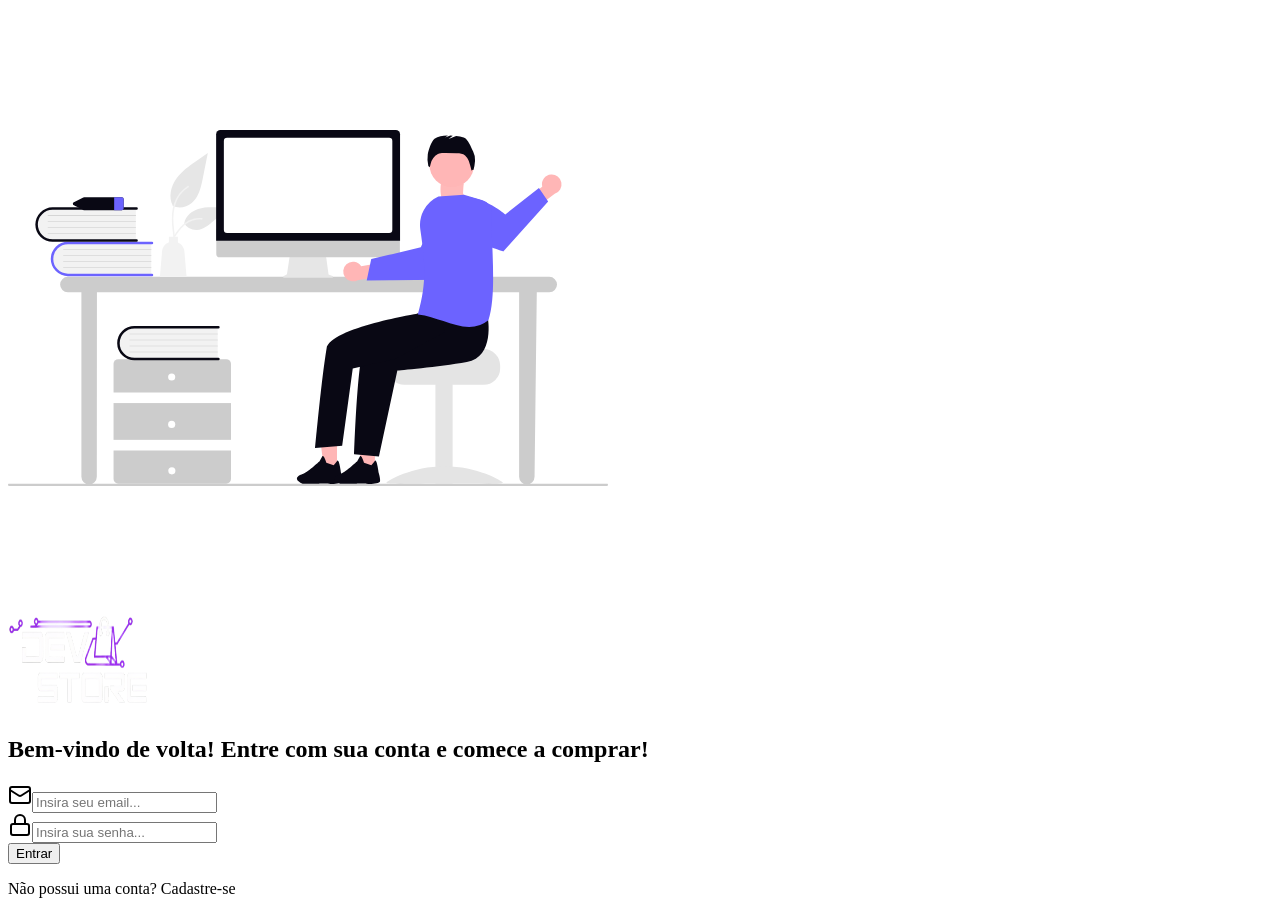
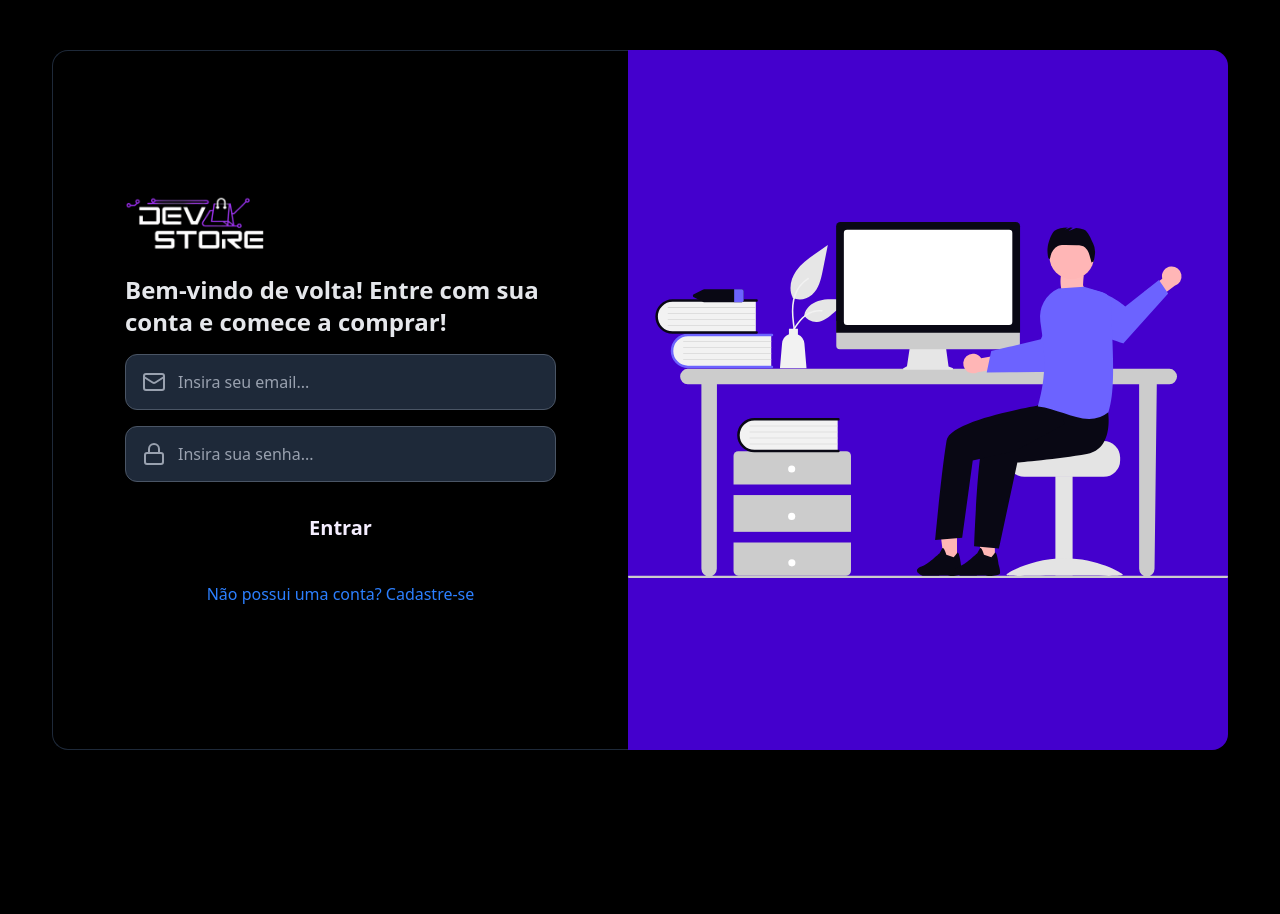
Before and after one commit to yurizzxz/devstore-monorepo, a Next.js app in the folder apps/ecommerce/: page /login in a window 1280 px wide. After the commit the page ends 800 px from the top, so only its background shows below. Built offline with nearby package versions, Linux system fonts and the light colour scheme.

Commit message:
feat: update theme colors

```diff
--- a/apps/ecommerce/src/app/globals.css
+++ b/apps/ecommerce/src/app/globals.css
@@ -7,56 +7,10 @@
   html {
     @apply scroll-smooth;
   }
+  * {
+    @apply border-border outline-ring/50;
+  }
+  body {
+    @apply bg-background text-foreground;
+  }
 }
-
-
-
-@theme {
-  --color-*: initial;
-
-  --color-gold: #FFB300;
-  --color-purple: #7238F7;
-  --color-purple-bold: #5500FF;
-  --color-purple-hover: #37008A;
-
-  --color-danger: #F05D6C;
-
-  --color-gray-100: #E5DBF3;
-  --color-gray-200: #D1C9DA;
-  --color-gray-300: #9F94B0;
-  --color-gray-400: #7C6F90;
-  --color-gray-500: #302B3D;
-  --color-gray-600: #24212C;
-  --color-gray-700: #1C1824;
-  --color-gray-800: #17141C;
-  --color-gray-900: #110F17;
-  --color-gray-1000: #07060A;
-
-  --color-black: #040205;
-
-  --color-navbg: #050308;
-
-  --font-heading: var(--font-oxanium);
-  --font-sans: var(--font-montserrat);
-
-  --radius-xl: 0.625rem;
-};
-
-::-webkit-scrollbar {
-  width: 8px;
-}
-
-::-webkit-scrollbar-track {
-  background: #110F17;
-  border-radius: 10px;
-}
-
-::-webkit-scrollbar-thumb {
-  background:  #5500FF;
-  border-radius: 10px;
-  border: 2px solid #1C1824;
-}
-
-::-webkit-scrollbar-thumb:hover {
-  background: #9871F3;
-}
--- a/apps/ecommerce/src/app/layout.tsx
+++ b/apps/ecommerce/src/app/layout.tsx
@@ -1,5 +1,5 @@
 import type { Metadata } from "next";
-import "@repo/ui/globals.css";
+import "./globals.css";
 import { AuthProvider } from "@/context/AuthContext";
 import ClientNavbar from "@/components/ClientNavbar";
 import ClientFooter from "@/components/ClientFooter";
--- a/packages/ui/src/styles/globals.css
+++ b/packages/ui/src/styles/globals.css
@@ -1,23 +1,35 @@
-/* Shared semantic tokens used by shadcn/ui components. Apps may override them. */
 :root {
-  --background: #05040a;
+  --background: oklch(0.145 0 0);
   --foreground: oklch(0.985 0 0);
-  --card: #09060f;
+  --card: oklch(0.205 0 0);
   --card-foreground: oklch(0.985 0 0);
-  --popover: #08070f;
+  --popover: oklch(0.205 0 0);
   --popover-foreground: oklch(0.985 0 0);
-  --primary: #7238f7;
-  --primary-foreground: oklch(0.985 0 0);
-  --secondary: #5500ff;
+  --primary: oklch(0.438 0.218 303.724);
+  --primary-foreground: oklch(0.977 0.014 308.299);
+  --secondary: oklch(0.274 0.006 286.033);
   --secondary-foreground: oklch(0.985 0 0);
-  --muted: #08070f;
-  --muted-foreground: #d1c9da;
-  --accent: #5500ff;
+  --muted: oklch(0.269 0 0);
+  --muted-foreground: oklch(0.708 0 0);
+  --accent: oklch(0.269 0 0);
   --accent-foreground: oklch(0.985 0 0);
-  --destructive: #f05d6c;
-  --border: #1c1824;
+  --destructive: oklch(0.704 0.191 22.216);
+  --border: oklch(1 0 0 / 10%);
   --input: oklch(1 0 0 / 15%);
-  --ring: #5500ff;
+  --ring: oklch(0.556 0 0);
+  --chart-1: oklch(0.827 0.119 306.383);
+  --chart-2: oklch(0.627 0.265 303.9);
+  --chart-3: oklch(0.558 0.288 302.321);
+  --chart-4: oklch(0.496 0.265 301.924);
+  --chart-5: oklch(0.438 0.218 303.724);
+  --sidebar: oklch(0.205 0 0);
+  --sidebar-foreground: oklch(0.985 0 0);
+  --sidebar-primary: oklch(0.627 0.265 303.9);
+  --sidebar-primary-foreground: oklch(0.977 0.014 308.299);
+  --sidebar-accent: oklch(0.269 0 0);
+  --sidebar-accent-foreground: oklch(0.985 0 0);
+  --sidebar-border: oklch(1 0 0 / 10%);
+  --sidebar-ring: oklch(0.556 0 0);
 }
 
 @theme inline {
```
Also changed, not shown: 1 other file (tests, documents, lock files or other folders).
